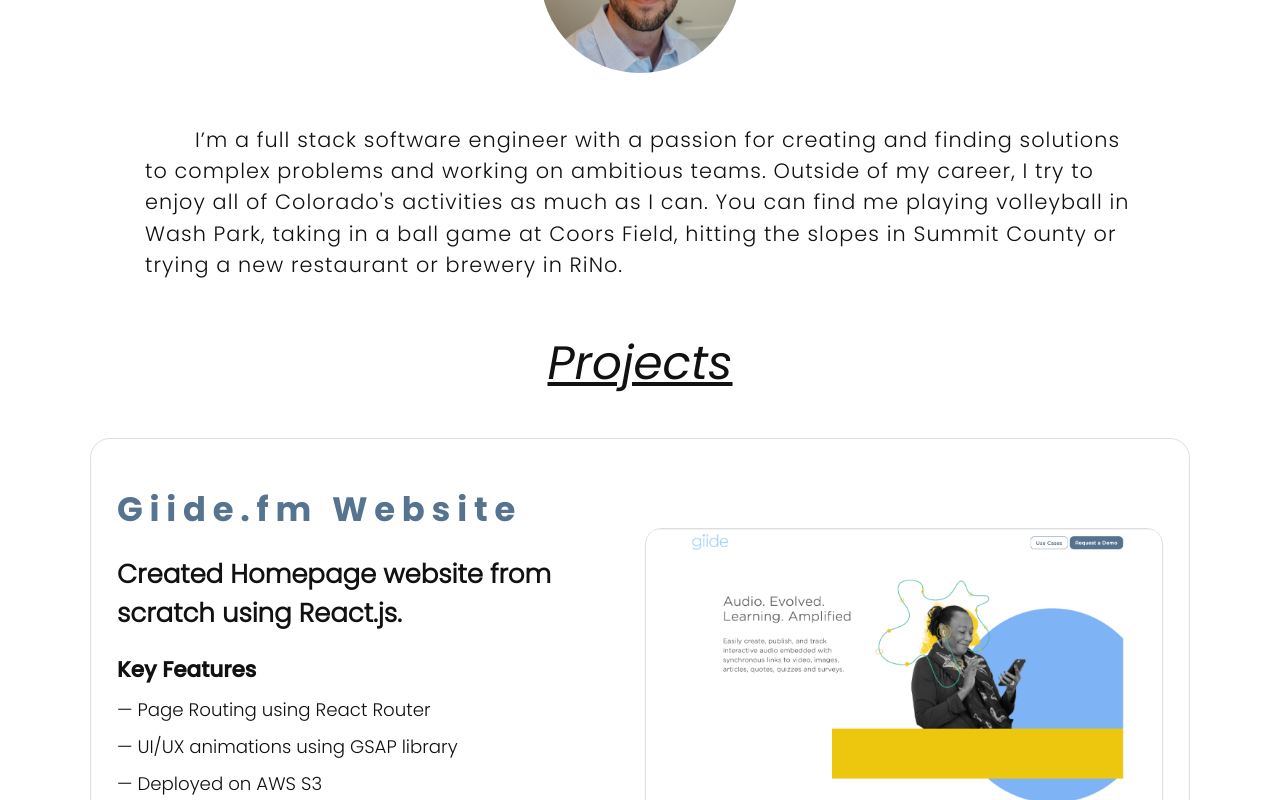
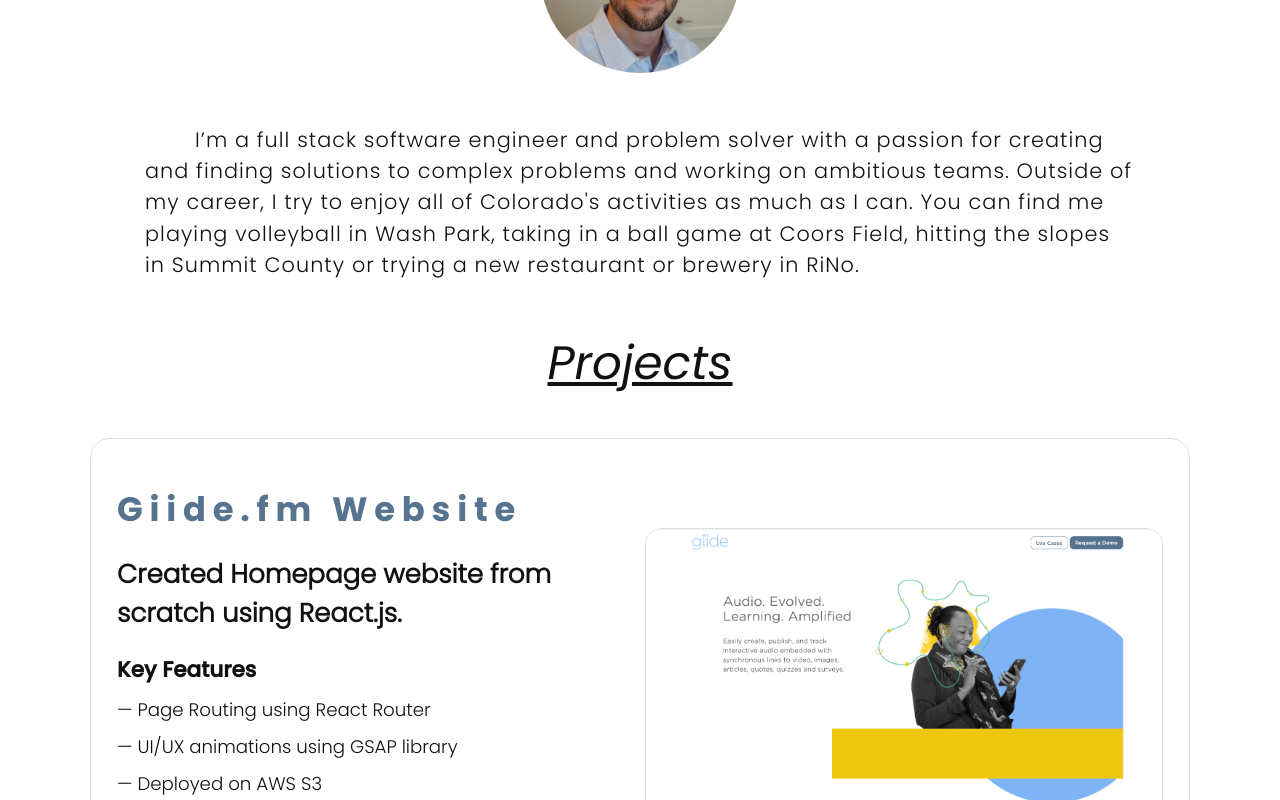
Before and after one commit to jimwalter/portfolio-site, a React (Create React App) app: page / in a window 1280 px wide. Shown: the part 780-1580 px from the top of the page. Built offline with nearby package versions, Linux system fonts and the light colour scheme.

Commit message:
styling update for resume download section

```diff
--- a/src/json_about.json
+++ b/src/json_about.json
@@ -2,7 +2,7 @@
   "body": [
     {
       "key": 21,
-      "copy": "I’m a full stack software engineer with a passion for creating and finding solutions to complex problems and working on ambitious teams. Outside of my career, I try to enjoy all of Colorado's activities as much as I can. You can find me playing volleyball in Wash Park, taking in a ball game at Coors Field, hitting the slopes in Summit County or trying a new restaurant or brewery in RiNo."
+      "copy": "I’m a full stack software engineer and problem solver with a passion for creating and finding solutions to complex problems and working on ambitious teams. Outside of my career, I try to enjoy all of Colorado's activities as much as I can. You can find me playing volleyball in Wash Park, taking in a ball game at Coors Field, hitting the slopes in Summit County or trying a new restaurant or brewery in RiNo."
     }
   ]
 }
--- a/src/sections/Experience.jsx
+++ b/src/sections/Experience.jsx
@@ -47,7 +47,7 @@
         </div>
       </div>
       <div className="resumes">
-        <h2 className="headline">Resume Downloads</h2>
+        <h2 className="tools">Resume Downloads</h2>
         <div className="downloads">
           <a href={resume} className="download" download="jim_walter_resume_engineering">
             <p className="subexp">Engineering Resume</p>
```
